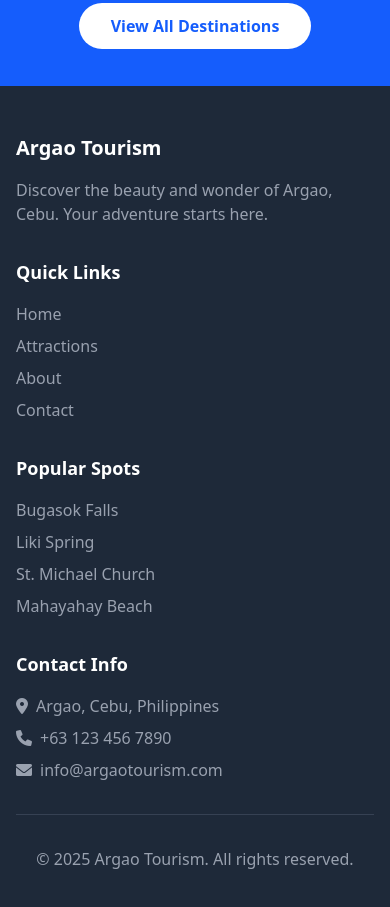
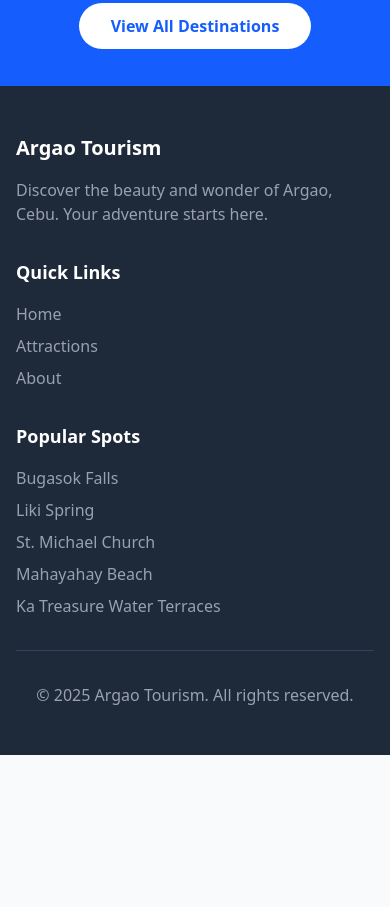
Before and after one commit to chikitita20/ARGAO-TOURISM, a website: page liki-spring.html in a window 390 px wide. Shown: the part 3251-4158 px from the top of the page. After the commit the page ends 4006 px from the top, so only its background shows below. Drawn offline with Linux system fonts and the light colour scheme.

Commit message:
Updated missing link Ka-treasure in Tourist Spot Pages

```diff
--- a/liki-spring.html
+++ b/liki-spring.html
@@ -22,7 +22,6 @@
                     <a href="index.html" class="hover:text-blue-200 transition duration-300">Home</a>
                     <a href="index.html#attractions" class="hover:text-blue-200 transition duration-300">Attractions</a>
                     <a href="index.html#about" class="hover:text-blue-200 transition duration-300">About</a>
-                    <a href="index.html#contact" class="hover:text-blue-200 transition duration-300">Contact</a>
                 </div>
             </div>
         </div>
@@ -110,7 +109,7 @@
     <!-- Footer -->
     <footer class="bg-gray-800 text-white py-12">
         <div class="container mx-auto px-4">
-            <div class="grid md:grid-cols-4 gap-8">
+            <div class="grid md:grid-cols-3 gap-8">
                 <div>
                     <h5 class="text-xl font-bold mb-4">Argao Tourism</h5>
                     <p class="text-gray-400">Discover the beauty and wonder of Argao, Cebu. Your adventure starts here.</p>
@@ -121,7 +120,6 @@
                         <li><a href="index.html" class="hover:text-white transition duration-300">Home</a></li>
                         <li><a href="index.html#attractions" class="hover:text-white transition duration-300">Attractions</a></li>
                         <li><a href="index.html#about" class="hover:text-white transition duration-300">About</a></li>
-                        <li><a href="index.html#contact" class="hover:text-white transition duration-300">Contact</a></li>
                     </ul>
                 </div>
                 <div>
@@ -131,15 +129,8 @@
                         <li><a href="liki-spring.html" class="hover:text-white transition duration-300">Liki Spring</a></li>
                         <li><a href="st-michael-church.html" class="hover:text-white transition duration-300">St. Michael Church</a></li>
                         <li><a href="mahayahay-beach.html" class="hover:text-white transition duration-300">Mahayahay Beach</a></li>
+                        <li><a href="ka-treasure-water-terraces.html" class="hover:text-white transition duration-300">Ka Treasure Water Terraces</a></li>
                     </ul>
-                </div>
-                <div>
-                    <h5 class="text-lg font-semibold mb-4">Contact Info</h5>
-                    <div class="space-y-2 text-gray-400">
-                        <p><i class="fas fa-map-marker-alt mr-2"></i>Argao, Cebu, Philippines</p>
-                        <p><i class="fas fa-phone mr-2"></i>+63 123 456 7890</p>
-                        <p><i class="fas fa-envelope mr-2"></i>info@argaotourism.com</p>
-                    </div>
                 </div>
             </div>
             <div class="border-t border-gray-700 mt-8 pt-8 text-center text-gray-400">
```
Also changed, not shown: bugasok-falls.html (+2 -11 lines), index.html (+1 -11 lines), ka-treasure-water-terraces.html (+2 -11 lines), mahayahay-beach.html (+2 -11 lines), st-michael-church.html (+2 -11 lines), src/output.css.
